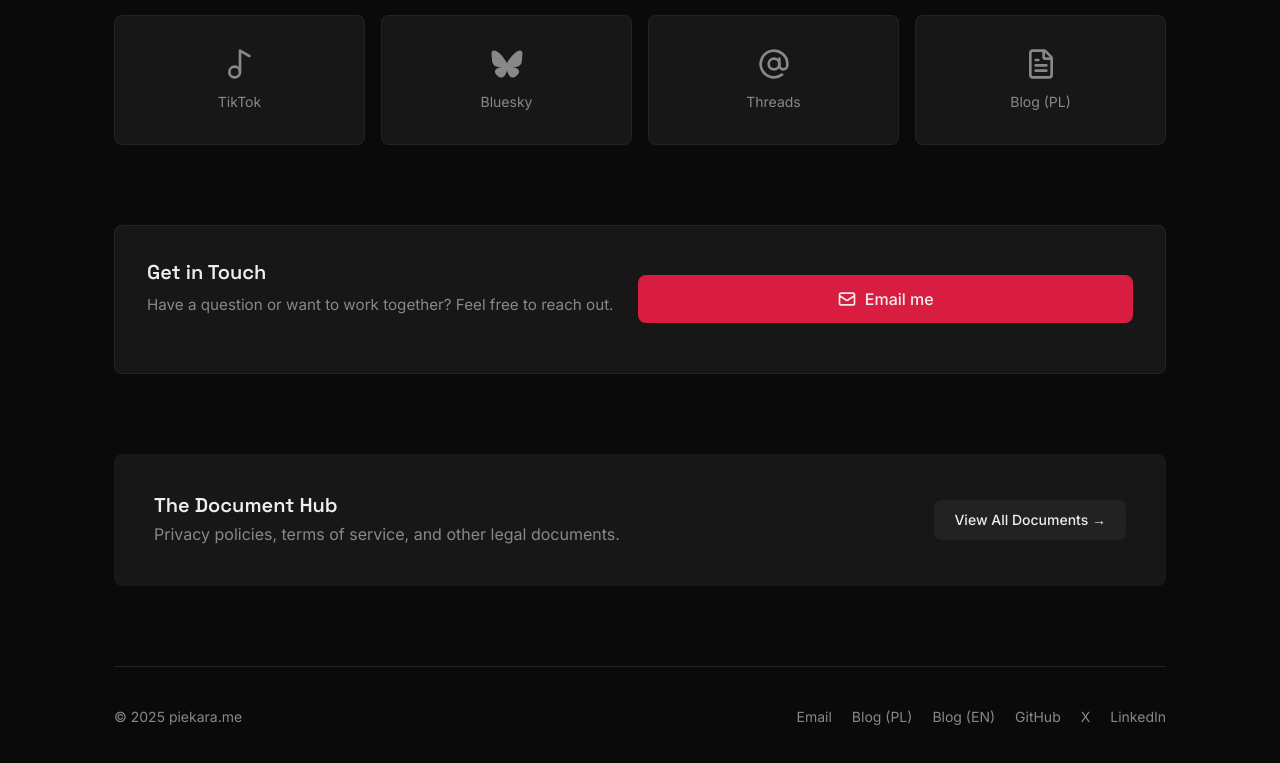
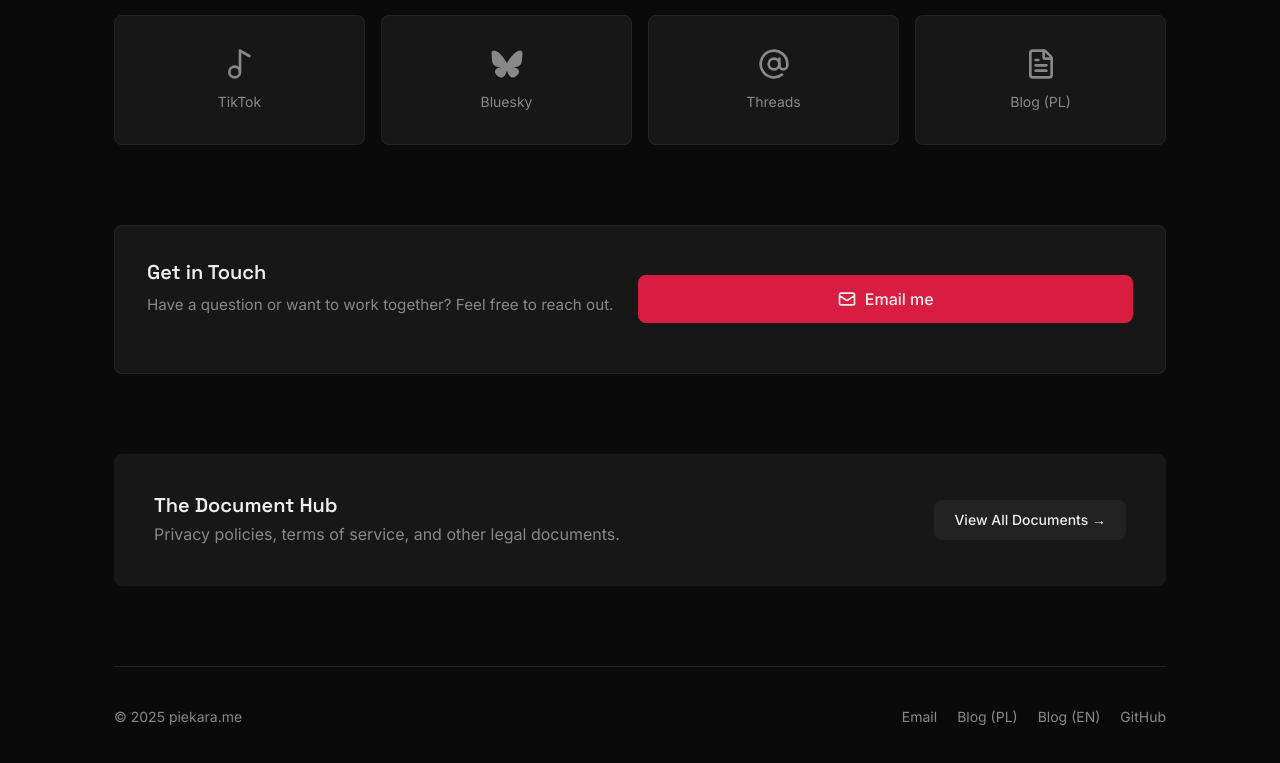
Before and after one commit to rafpiek/piekara.me, a Next.js app: page / in a window 1280 px wide. Shown: the part 1685-2448 px from the top of the page. Built offline with nearby package versions, Linux system fonts and the light colour scheme.

Commit message:
Remove X and LinkedIn from footer
- Keep footer minimal with email, blogs, and GitHub
- Social media links remain available in Hero section and SocialLinks component

```diff
--- a/src/components/Footer.tsx
+++ b/src/components/Footer.tsx
@@ -20,12 +20,6 @@
           <Link href="https://github.com/grubykodzi" target="_blank" className="hover:text-[var(--text)] transition-colors">
             GitHub
           </Link>
-          <Link href="https://x.com/raf_piek" target="_blank" className="hover:text-[var(--text)] transition-colors">
-            X
-          </Link>
-          <Link href="https://www.linkedin.com/in/rafalpiekara/" target="_blank" className="hover:text-[var(--text)] transition-colors">
-            LinkedIn
-          </Link>
         </div>
       </div>
     </footer>
```
